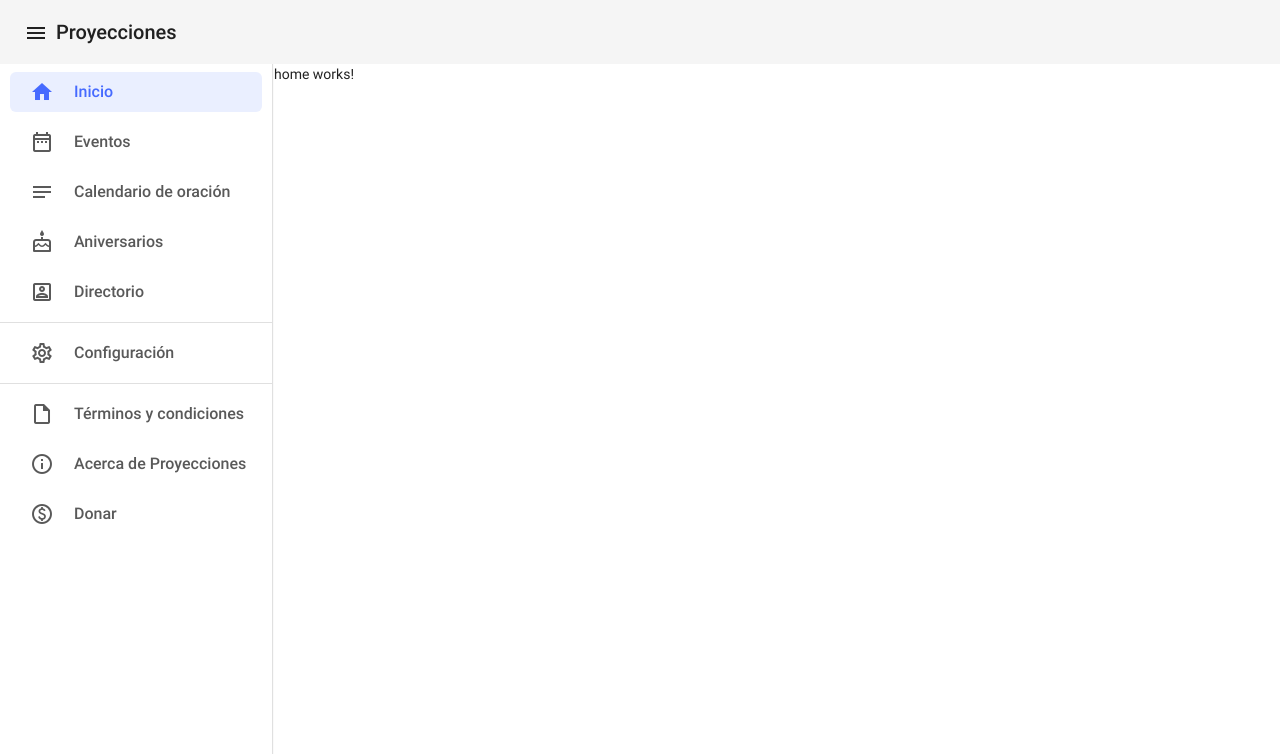
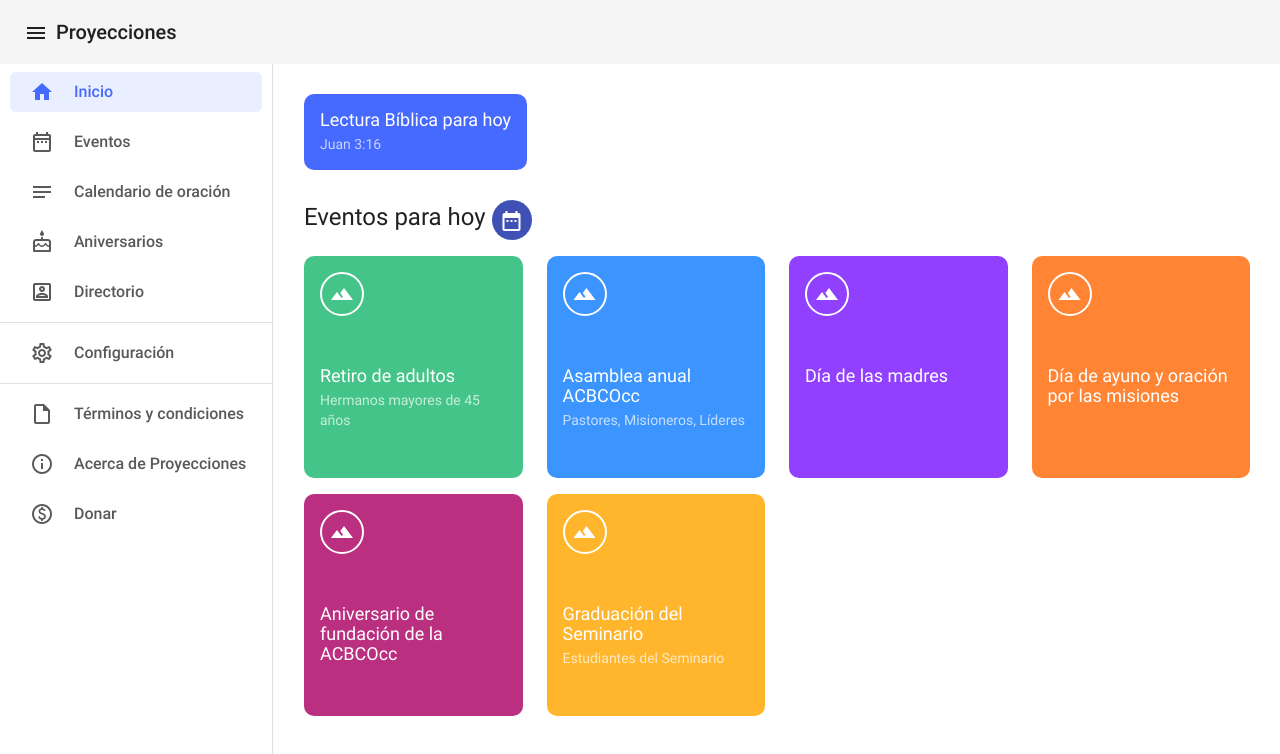
Before and after one commit to liosvel-medina/ProyeccionesWeb, an Angular app: page /home in a window 1280 px wide. Shown: the top 754 px of the page. Built offline with nearby package versions, Linux system fonts and the light colour scheme.

Commit message:
define home.component structure

```diff
--- a/src/app/app-material.module.ts
+++ b/src/app/app-material.module.ts
@@ -7,6 +7,8 @@ import {MatIconModule} from "@angular/material/icon";
 import {MatSidenavModule} from "@angular/material/sidenav";
 import {MatListModule} from "@angular/material/list";
 import {MatMenuModule} from "@angular/material/menu";
+import {MatCardModule} from "@angular/material/card";
+import {MatRippleModule} from "@angular/material/core";
 
 
 @NgModule({
@@ -21,6 +23,8 @@ import {MatMenuModule} from "@angular/material/menu";
     MatSidenavModule,
     MatListModule,
     MatMenuModule,
+    MatCardModule,
+    MatRippleModule,
   ]
 })
 export class AppMaterialModule {
--- a/src/app/core/home/home.component.css
+++ b/src/app/core/home/home.component.css
@@ -0,0 +1,65 @@
+.content-area {
+  padding: 30px;
+}
+
+#today-reading-card {
+  width: fit-content;
+  background-color: #466AFF;
+  color: rgba(255, 255, 255, 0.70) !important;
+  border-radius: 10px;
+  box-shadow: none;
+}
+
+#today-reading-card .mat-card-title {
+  font-size: 18px;
+  font-weight: 400;
+  color: #ffffff !important;
+}
+
+#today-reading-card .mat-card-subtitle {
+  font-weight: 400;
+  color: rgba(255, 255, 255, 0.70) !important;
+}
+
+section {
+  margin-top: 30px;
+}
+
+section:first-of-type {
+  margin-top: 0;
+}
+
+.section-title {
+  font-size: 24px;
+  font-weight: 400;
+}
+
+.flat-colored-card {
+  box-shadow: none;
+  border-radius: 10px;
+  background-color: #606871;
+  color: rgba(255, 255, 255, 0.70) !important;
+}
+
+.flat-colored-card:hover {
+  cursor: pointer;
+}
+
+.flat-colored-card .mat-icon {
+  color: #ffffff !important;
+  border: 2px solid #ffffff;
+  border-radius: 50px;
+  padding: 8px;
+}
+
+.flat-colored-card .mat-card-title {
+  margin-top: 45px;
+  font-size: 18px;
+  font-weight: 400;
+  color: #ffffff !important;
+}
+
+.flat-colored-card .mat-card-subtitle {
+  font-weight: 400;
+  color: rgba(255, 255, 255, 0.70) !important;
+}
--- a/src/app/core/home/home.component.html
+++ b/src/app/core/home/home.component.html
@@ -1 +1,50 @@
-<p>home works!</p>
+<div class="content-area">
+
+  <section>
+    <div class="row">
+      <!--    <div class="col-md-8 offset-md-2 col-lg-6 offset-lg-3">-->
+      <div class="col">
+        <mat-card id="today-reading-card">
+          <mat-card-title>Lectura Bíblica para hoy</mat-card-title>
+          <mat-card-subtitle>
+            Juan 3:16
+          </mat-card-subtitle>
+        </mat-card>
+      </div>
+    </div>
+  </section>
+
+  <section>
+    <div class="row">
+      <div class="col">
+        <h2 class="section-title">
+          Eventos para hoy
+          <button mat-flat-button mat-icon-button color="primary" routerLink="events">
+            <mat-icon>date_range</mat-icon>
+          </button>
+        </h2>
+      </div>
+    </div>
+
+    <div class="row section-content">
+
+      <ng-template ngFor let-todayEvent [ngForOf]="todayEvents">
+
+        <div class="col-12 col-md-6 col-lg-4 col-xl-3 mb-5">
+          <mat-card class="flat-colored-card h-100" mat-ripple [style.backgroundColor]="getColor(todayEvent)">
+            <mat-icon>landscape</mat-icon>
+            <mat-card-title>
+              {{todayEvent.name}}
+            </mat-card-title>
+            <mat-card-subtitle>
+              {{todayEvent.participants}}
+            </mat-card-subtitle>
+          </mat-card>
+        </div>
+
+      </ng-template>
+
+    </div>
+  </section>
+
+</div>
--- a/src/app/core/home/home.component.ts
+++ b/src/app/core/home/home.component.ts
@@ -1,4 +1,21 @@
-import { Component, OnInit } from '@angular/core';
+import {Component, OnInit} from '@angular/core';
+
+export enum EventType {
+  default,
+  retiro,
+  meeting,
+  birthday,
+  celebration,
+  anniversary,
+  praying,
+  study,
+}
+
+export interface TodayEvent {
+  name: string;
+  type: EventType;
+  participants?: string;
+}
 
 @Component({
   selector: 'app-home',
@@ -7,9 +24,52 @@ import { Component, OnInit } from '@angular/core';
 })
 export class HomeComponent implements OnInit {
 
-  constructor() { }
+  eventColors = {
+    default: '#33344c',
+    retiro: '#44c488',
+    meeting: '#3c95ff',
+    birthday: '#c9334b',
+    celebration: '#9140ff',
+    anniversary: '#ba2f80',
+    praying: '#ff8535',
+    study: '#ffb62c',
+  };
+
+  todayEvents: TodayEvent[] = [
+    {name: 'Retiro de adultos', type: EventType.retiro, participants: 'Hermanos mayores de 45 años'},
+    {name: 'Asamblea anual ACBCOcc', type: EventType.meeting, participants: 'Pastores, Misioneros, Líderes'},
+    {name: 'Día de las madres', type: EventType.celebration},
+    {name: 'Día de ayuno y oración por las misiones', type: EventType.praying},
+    {name: 'Aniversario de fundación de la ACBCOcc', type: EventType.anniversary},
+    {name: 'Graduación del Seminario', type: EventType.study, participants: 'Estudiantes del Seminario'},
+  ];
+
+  constructor() {
+  }
 
   ngOnInit(): void {
   }
 
+  getColor(event: TodayEvent): string {
+    let color = this.eventColors['default'];
+
+    if (event.type === EventType.retiro) {
+      color = this.eventColors['retiro'];
+    } else if (event.type === EventType.meeting) {
+      color = this.eventColors['meeting'];
+    } else if (event.type === EventType.birthday) {
+      color = this.eventColors['birthday'];
+    } else if (event.type === EventType.celebration) {
+      color = this.eventColors['celebration'];
+    } else if (event.type === EventType.anniversary) {
+      color = this.eventColors['anniversary'];
+    } else if (event.type === EventType.praying) {
+      color = this.eventColors['praying'];
+    } else if (event.type === EventType.study) {
+      color = this.eventColors['study'];
+    }
+
+    return color;
+  }
+
 }
```
